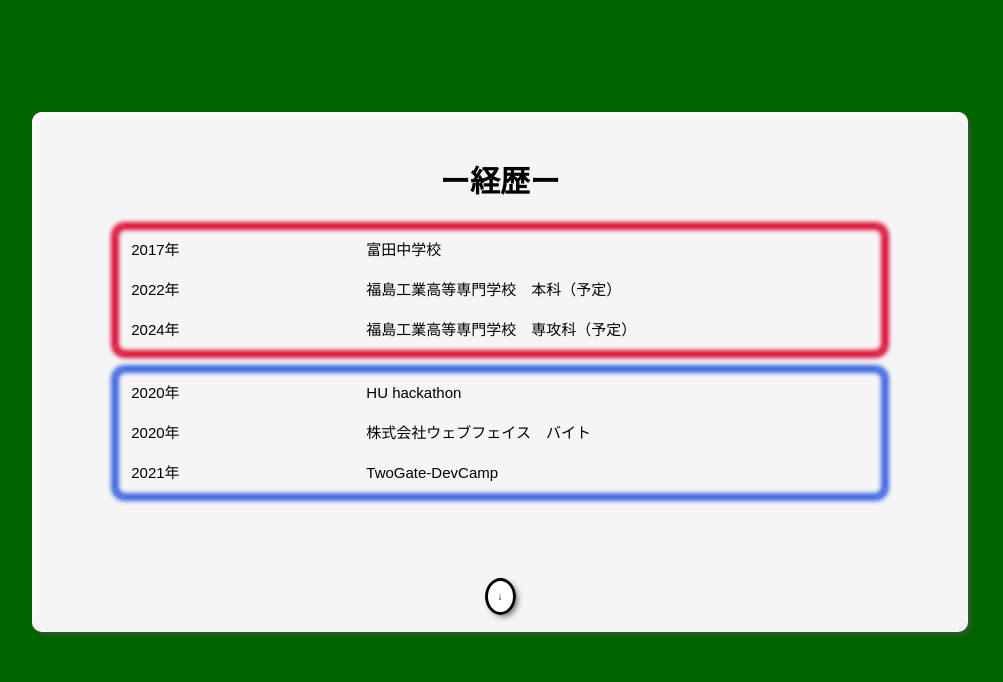
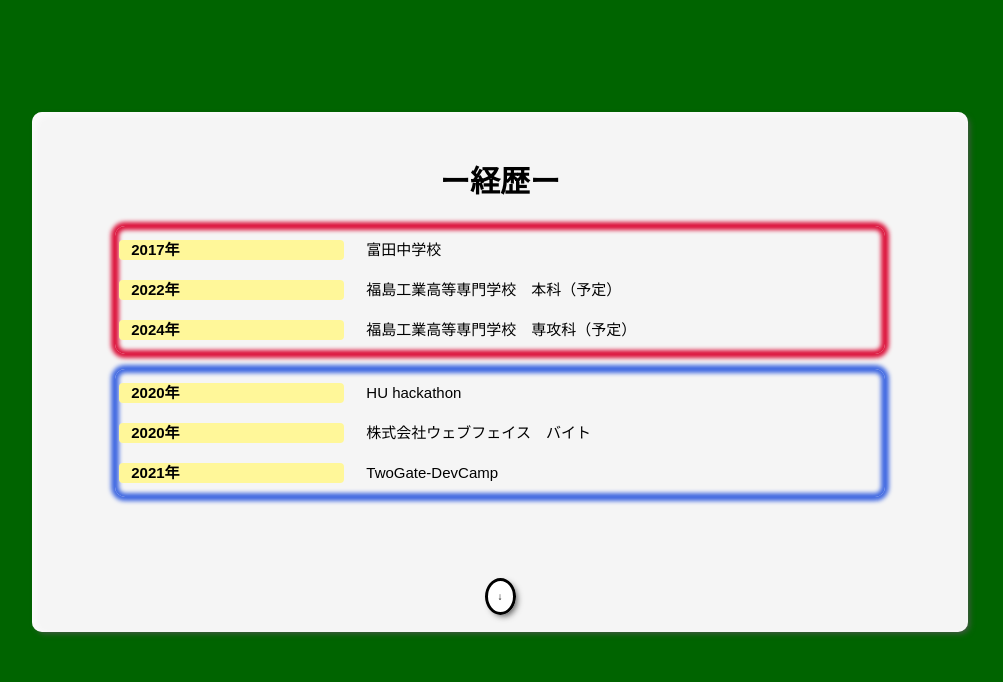
Before and after one commit to yukiti224gt/MyPortfolio, a PHP site: page / in a window 1280 px wide. Shown: the part 1648-2330 px from the top of the page, without its empty margins (140-1143 px from the left). Run offline with PHP 8.4, Linux system fonts and the light colour scheme.

Commit message:
FEAT: 蛍光ペン追加

```diff
--- a/index.html
+++ b/index.html
@@ -59,29 +59,29 @@
           <h2>ー経歴ー</h2>
           <div class="bar">
             <div class="container">
-              <p>2017年</p>
+              <p class="marker">2017年</p>
               <p>富田中学校</p>
             </div>
             <div class="container">
-              <p>2022年</p>
+              <p class="marker">2022年</p>
               <p>福島工業高等専門学校　本科（予定）</p>
             </div>
             <div class="container">
-              <p>2024年</p>
+              <p class="marker">2024年</p>
               <p>福島工業高等専門学校　専攻科（予定）</p>
             </div>
           </div>
           <div class="bar">
             <div class="container">
-              <p>2020年</p>
+              <p class="marker">2020年</p>
               <p>HU hackathon</p>
             </div>
             <div class="container">
-              <p>2020年</p>
+              <p class="marker">2020年</p>
               <p>株式会社ウェブフェイス　バイト</p>
             </div>
             <div class="container">
-              <p>2021年</p>
+              <p class="marker">2021年</p>
               <p>TwoGate-DevCamp</p>
             </div>
           </div>
--- a/style.css
+++ b/style.css
@@ -467,7 +467,7 @@ section:not(:first-child)>div>h2 {
 .marker {
   background: linear-gradient(transparent 0%, #fff799 0%);
   font-weight: bold;
-  border-radius: 6px;
+  border-radius: 4px;
 }
 
 @media screen and (max-width:480px) {
```
